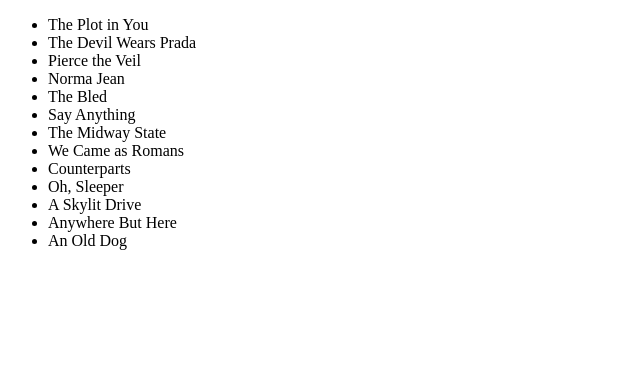
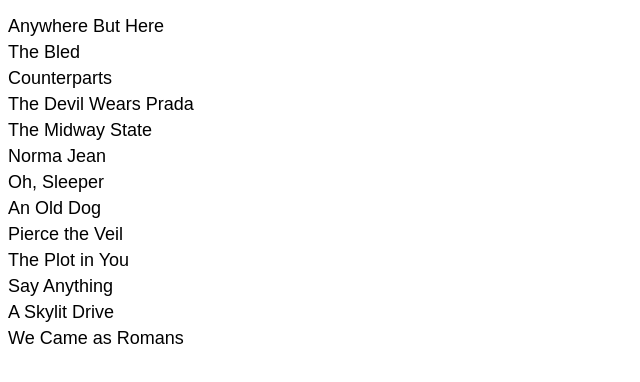
Before and after one commit to acciojob/sorting-articles-jaiss1441, a website: page main.html in a window 1280 px wide. Shown: the whole page, without its empty margins (0-640 px from the left). Drawn offline with Linux system fonts and the light colour scheme.

Commit message:
created a submission

```diff
--- a/script.js
+++ b/script.js
@@ -1,11 +1,34 @@
-//your JS code here. If required.
-const bands = ['The Plot in You', 'The Devil Wears Prada', 'Pierce the Veil', 'Norma Jean', 'The Bled', 'Say Anything', 'The Midway State', 'We Came as Romans', 'Counterparts', 'Oh, Sleeper', 'A Skylit Drive', 'Anywhere But Here', 'An Old Dog'];
+ const bands = [
+            'The Plot in You', 'The Devil Wears Prada', 'Pierce the Veil',
+            'Norma Jean', 'The Bled', 'Say Anything', 'The Midway State',
+            'We Came as Romans', 'Counterparts', 'Oh, Sleeper',
+            'A Skylit Drive', 'Anywhere But Here', 'An Old Dog'
+        ];
 
-const Band = document.getElementById("band");
+        // Words to ignore while sorting
+        const ignoreWords = ['a', 'an', 'the'];
 
-bands.forEach(function (item) {
-	const li = document.createElement("li");
-	 li.textContent = item;
-	Band.appendChild(li);
+        // Function to normalize band names by removing the ignored words
+        function normalizeBandName(bandName) {
+            // Split the band name into words
+            const words = bandName.split(' ');
+            // Remove the ignored words (case insensitive)
+            return words.filter(word => !ignoreWords.includes(word.toLowerCase())).join(' ');
+        }
 
-});
+        // Sort the bands while ignoring the words "a", "an", and "the"
+        const sortedBands = bands.sort((bandA, bandB) => {
+            const normalizedA = normalizeBandName(bandA);
+            const normalizedB = normalizeBandName(bandB);
+            return normalizedA.localeCompare(normalizedB);
+        });
+
+        // Access the <ul> element by its id
+        const ulElement = document.getElementById("band");
+
+        // Loop through the sorted bands and create <li> elements
+        sortedBands.forEach(function(band) {
+            const li = document.createElement("li");
+            li.textContent = band; // Set the band name as the text content of the <li>
+            ulElement.appendChild(li); // Append the <li> to the <ul>
+        });
--- a/styles.css
+++ b/styles.css
@@ -1,4 +1,11 @@
-/*  your css code here. If applicable */
-#band{
-
-}
+   body {
+            font-family: Arial, sans-serif;
+        }
+        ul {
+            list-style-type: none;
+            padding-left: 0;
+        }
+        li {
+            font-size: 18px;
+            margin: 5px 0;
+        }
```
Also changed, not shown: main.html (+2 -1 lines).
